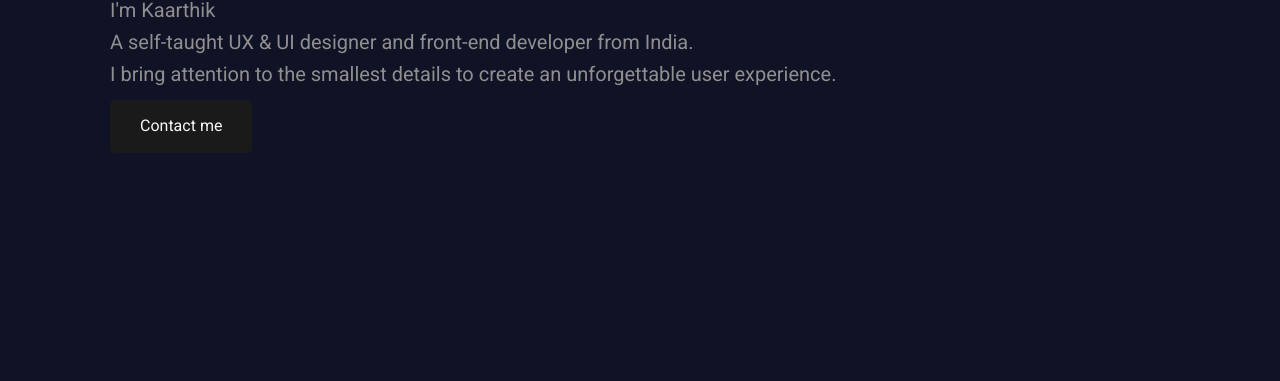
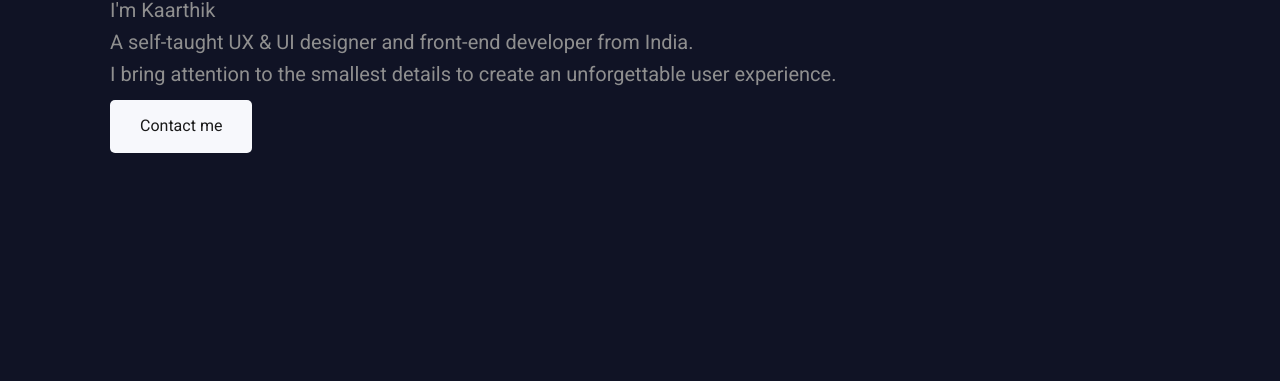
Before and after one commit to Vig-T/Kaarthik, a plain HTML site: page index.html in a window 1280 px wide. Shown: the part 416-797 px from the top of the page. Drawn offline with nearby package versions, Linux system fonts and the light colour scheme.

Commit message:
Updated Color

```diff
--- a/style.css
+++ b/style.css
@@ -36,8 +36,8 @@ a {
     border: transparent;
     margin-top: 10px;
     border-radius: 5px;
-    color: #f7f8fc;
-    background-color: #1a1a1a;
+    color: #1a1a1a;
+    background-color: #f7f8fc ;
     transition: background-color 0.8s;
 }
 
```
